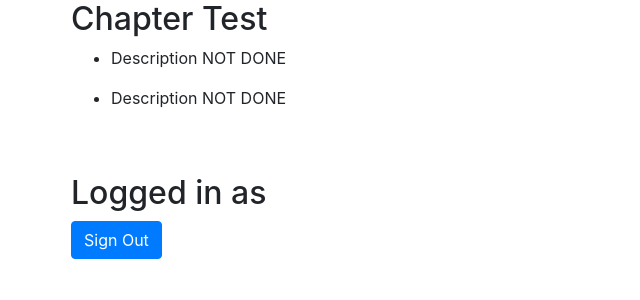
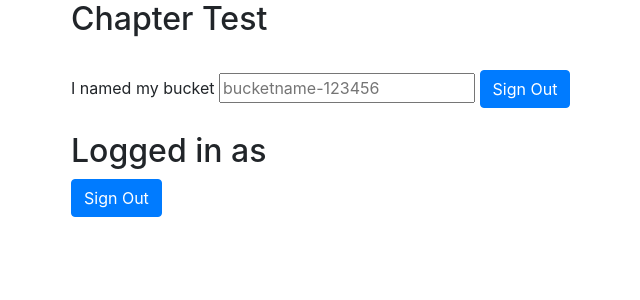
Before and after one commit to RomekRJM/AwsCourse, a Spring Boot app: page / in a window 1280 px wide. Shown: the top 300 px of the page, without its empty margins (14-654 px from the left). Run offline with Spring Boot 4, Linux system fonts and the light colour scheme; data comes from the database, SQL or seed files in the repository; some of the project's set-up classes (security, data sources, template engines, error pages and the like) are left out, and stand-ins take their place; some libraries are stand-ins or nearby versions.

Commit message:
Allow changing S3 bucket name.

```diff
--- a/src/main/java/rjm/romek/awscourse/controller/S3ChapterController.java
+++ b/src/main/java/rjm/romek/awscourse/controller/S3ChapterController.java
@@ -2,11 +2,17 @@ package rjm.romek.awscourse.controller;
 
 import java.util.List;
 
+import javax.validation.Valid;
+
 import org.springframework.beans.factory.annotation.Autowired;
 import org.springframework.stereotype.Controller;
 import org.springframework.ui.Model;
+import org.springframework.validation.BindingResult;
 import org.springframework.web.bind.annotation.GetMapping;
+import org.springframework.web.bind.annotation.ModelAttribute;
+import org.springframework.web.bind.annotation.PostMapping;
 import org.springframework.web.bind.annotation.RequestParam;
+import org.springframework.web.servlet.ModelAndView;
 
 import rjm.romek.awscourse.model.Chapter;
 import rjm.romek.awscourse.model.Task;
@@ -28,7 +34,20 @@ public class S3ChapterController {
     private TaskRepository taskRepository;
 
     @GetMapping({"/", "/chapter"})
-    public String chapter(@RequestParam(name=CHAPTER_ID, required=false, defaultValue="1") Long chapterId, Model model) {
+    public ModelAndView showForm() {
+        return new ModelAndView("chapter", "chapter", chapterRepository.findById(1l).get());
+    }
+
+    @PostMapping({"/", "/chapter"})
+    public String chapter(@RequestParam(name=CHAPTER_ID, required=false, defaultValue="1") Long chapterId,
+                          @Valid @ModelAttribute("bucketName") String bucketName,
+                          BindingResult result,
+                          Model model) {
+
+        if (result.hasErrors()) {
+            return "error";
+        }
+
         Chapter chapter = chapterRepository.findById(chapterId).get();
         List<Task> tasks = taskRepository.findByChapter(chapter);
 
--- a/src/main/resources/templates/chapter.html
+++ b/src/main/resources/templates/chapter.html
@@ -24,6 +24,13 @@
         <li>[[${task.description}]] [[${task.done} ? 'DONE' : 'NOT DONE']]</li>
     </ul>
     <br/>
+    <form th:action="@{/chapter}" method="post">
+        <div>
+            <label for="bucketName">I named my bucket</label>
+            <input type="text" id="bucketName" placeholder="bucketname-123456" modelAttribute="bucketName">
+            <input type="submit" class="btn btn-primary" value="Sign Out"/>
+        </div>
+    </form>
     <br/>
     <h2 th:inline="text">Logged in as [[${#httpServletRequest.remoteUser}]]</h2>
     <form th:action="@{/logout}" method="post">
```
